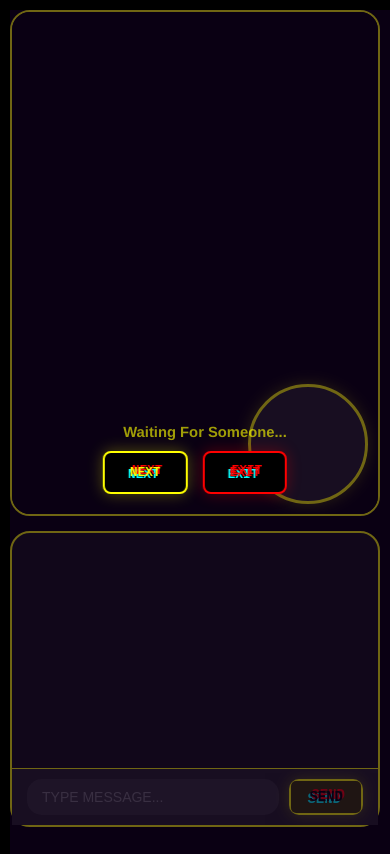
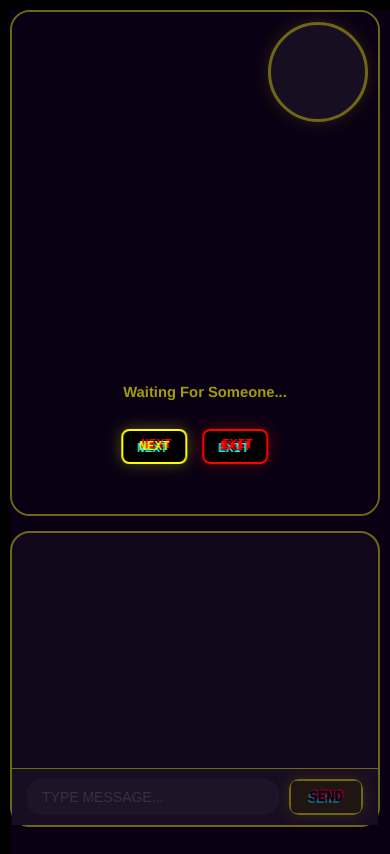
Before and after one commit to Erick-MC-Cedeno/Strangers, a website built with Vite: page client/video.html in a window 390 px wide. Built offline with nearby package versions, Linux system fonts and the light colour scheme; no server answers.

Commit message:
New Updates

```diff
--- a/client/videostyle.css
+++ b/client/videostyle.css
@@ -40,10 +40,10 @@ body {
 #my-video {
   background-color: #222;
   position: absolute;
-  bottom: 20px;
+  top: 20px;
   right: 20px;
-  width: 250px;
-  height: 250px;
+  width: 200px;
+  height: 200px;
   border-radius: 50%;
   object-fit: cover;
   border: 3px solid #FFFF00;
@@ -54,17 +54,20 @@ body {
 /* Controls */
 .controls {
   position: absolute;
-  bottom: 30px;
+  bottom: 8vh;
   left: 50%;
   transform: translateX(-50%);
   display: flex;
-  gap: 25px;
+  gap: 2vw;
   z-index: 1000;
+  width: 80%;
+  max-width: 400px;
+  justify-content: center;
 }
 
 /* Cyber Button Styles */
 .cyber-button {
-  padding: 15px 35px;
+  padding: 1em 2em;
   border: 3px solid #FFFF00;
   background: #000;
   color: #FFFF00;
@@ -78,6 +81,7 @@ body {
   border-radius: 8px;
   text-shadow: 0 0 10px #FFFF00;
   box-shadow: 0 0 15px rgba(255, 255, 0, 0.3);
+  font-size: 1em;
 }
 
 .cyber-button::before {
@@ -242,6 +246,8 @@ body {
   align-items: center;
   border-radius: 50%;
   animation: pulse 1.5s ease-in-out infinite;
+  margin-top: -80px;
+  transform: translateX(-30px);
 }
 
 /* Animations */
@@ -303,10 +309,10 @@ body {
   }
 
   #my-video {
-    width: 120px;
-    height: 120px;
-    bottom: 10px;
+    top: 10px;
     right: 10px;
+    width: 100px;
+    height: 100px;
   }
 
   .chat-holder {
@@ -316,12 +322,17 @@ body {
   }
 
   .controls {
-    bottom: 20px;
-    gap: 15px;
+    bottom: 6vh; /* Adjusted slightly for better spacing */
+    left: 50%; /* Centered horizontally */
+    transform: translateX(-50%); /* Ensure proper centering */
+    gap: 4vw; /* Adjusted gap for smaller screens */
+    width: 90%;
+    max-width: none;
+    justify-content: center; /* Centered the buttons */
   }
 
   .cyber-button {
-    padding: 12px 25px;
+    padding: 0.6em 1.2em;
     font-size: 0.8em;
     border-width: 2px;
   }
```
